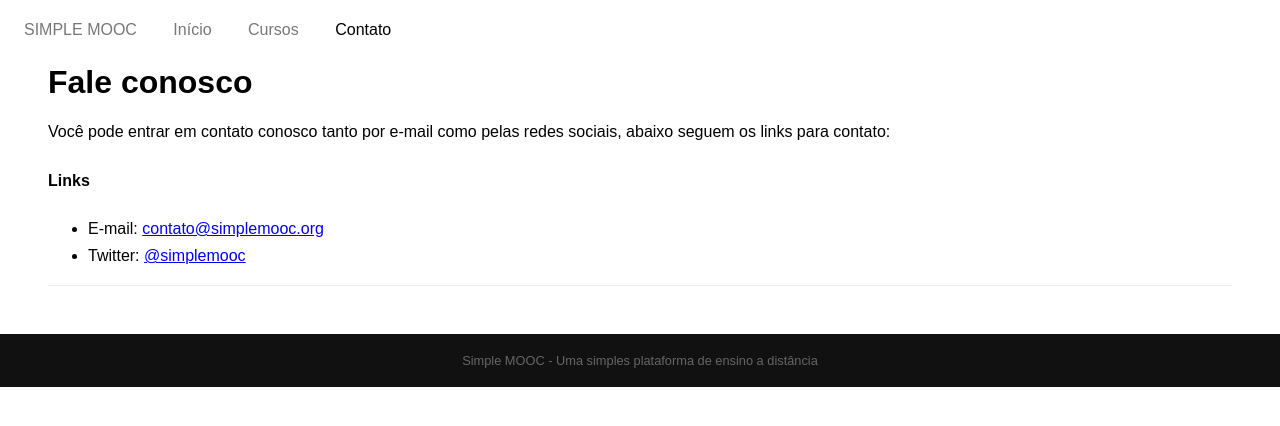
After one commit to VSPPedro/simplemooc, a Django app: a page that uses core/templates/contact.html in a window 1280 px wide. The commit adds this page. Shown: the top 426 px of the page. Run offline with Django 3.2, Linux system fonts and the light colour scheme.

Commit message:
Aula 09: Aula de Contato

```diff
--- /dev/null
+++ b/core/templates/contact.html
@@ -0,0 +1,41 @@
+<!doctype html>
+{% load static %}
+<html lang="en">
+<head>
+    <meta charset="utf-8">
+    <meta name="viewport" content="width=device-width, initial-scale=1.0">
+    <meta name="description" content="Simple MOOC - Uma simples plataforma de ensino a distância" />
+    <title>Simple MOOC</title>
+    <link rel="stylesheet" href="{% static 'css/pure-min.css' %}">
+    <link rel="stylesheet" href="{% static 'css/styles.css' %}" />
+</head>
+<body>
+<div class="header">
+    <div class="pure-menu pure-menu-open pure-menu-fixed pure-menu-horizontal">
+        <a href="#" class="pure-menu-heading pure-menu-link">SIMPLE MOOC</a>
+        <ul class="pure-menu-list">
+            <li class="pure-menu-item"><a href="#" class="pure-menu-link">Início</a></li>
+            <li class="pure-menu-item"><a href="#" class="pure-menu-link">Cursos</a></li>
+            <li class="pure-menu-item pure-menu-selected"><a href="#" class="pure-menu-link">Contato</a></li>
+        </ul>
+    </div>
+</div>
+<div class="content">
+    <div class="pure-g-r content-ribbon">
+        <div class="pure-u-1">
+            <h1>Fale conosco</h1>
+            <p>Você pode entrar em contato conosco tanto por e-mail como pelas redes sociais, abaixo seguem os links para contato:</p>
+            <h4>Links</h4>
+            <ul>
+                <li>E-mail: <a href="mailto:contato@simplemooc.org">contato@simplemooc.org</a></li>
+                <li>Twitter: <a href="https://twitter.com/simplemooc">@simplemooc</a></li>
+            </ul>
+        </div>
+    </div>
+    <div class="footer">
+        Simple MOOC - Uma simples plataforma de ensino a distância
+    </div>
+</div>
+<script src="{% static 'javascript/yui-min.js' %}"></script>
+</body>
+</html>
--- a/core/templates/home.html
+++ b/core/templates/home.html
@@ -10,7 +10,6 @@
     <link rel="stylesheet" href="{% static 'css/styles.css' %}" />
 </head>
 <body>
-<div class="content">
 <div class="header">
     <div class="pure-menu pure-menu-open pure-menu-horizontal">
         <a href="#" class="pure-menu-heading pure-menu-link">SIMPLE MOOC</a>
@@ -21,6 +20,7 @@
         </ul>
     </div>
 </div>
+<div class="content">
     <div class="splash">
         <div class="pure-g-r">
             <div class="pure-u-1">
--- a/core/views.py
+++ b/core/views.py
@@ -6,4 +6,7 @@ from django.http import HttpResponse
 
 # Create your views here.
 def home(request):
-    return render(request, 'home.html', {'usuario': 'Fulano de Tal'})
+    return render(request, 'home.html')
+
+def contact(request):
+    return render(request, 'contact.html')
--- a/simplemooc/urls.py
+++ b/simplemooc/urls.py
@@ -19,6 +19,7 @@ from django.contrib import admin
 from core import views as core_views
 
 urlpatterns = [
-    url(r'^$', core_views.home),
+    url(r'^$', core_views.home, name='home'),
+    url(r'^contato/$', core_views.contact, name='contact'),
     url(r'^admin/', admin.site.urls),
 ]
```
Lines whose indentation alone changed are shown as unchanged.
